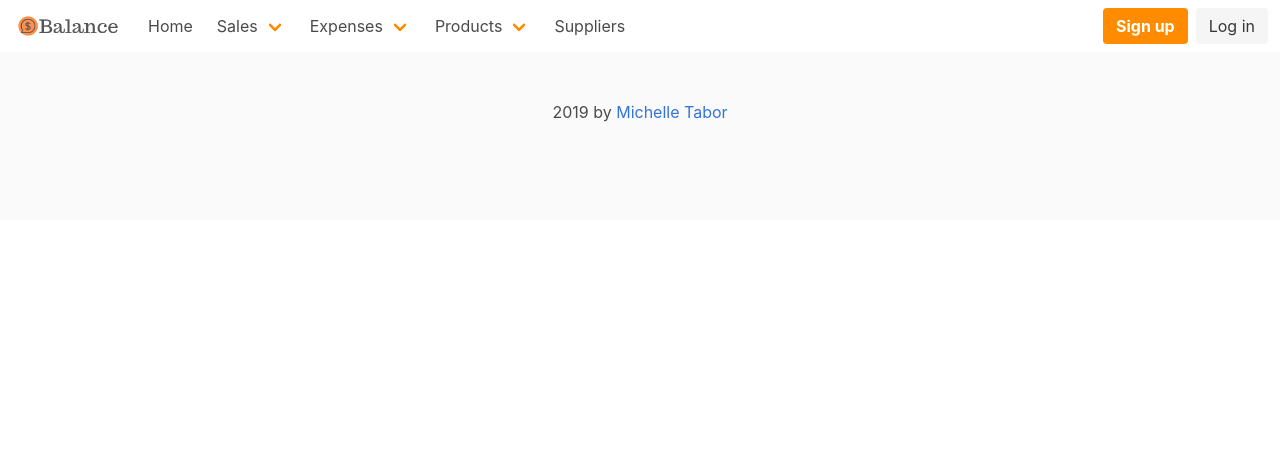
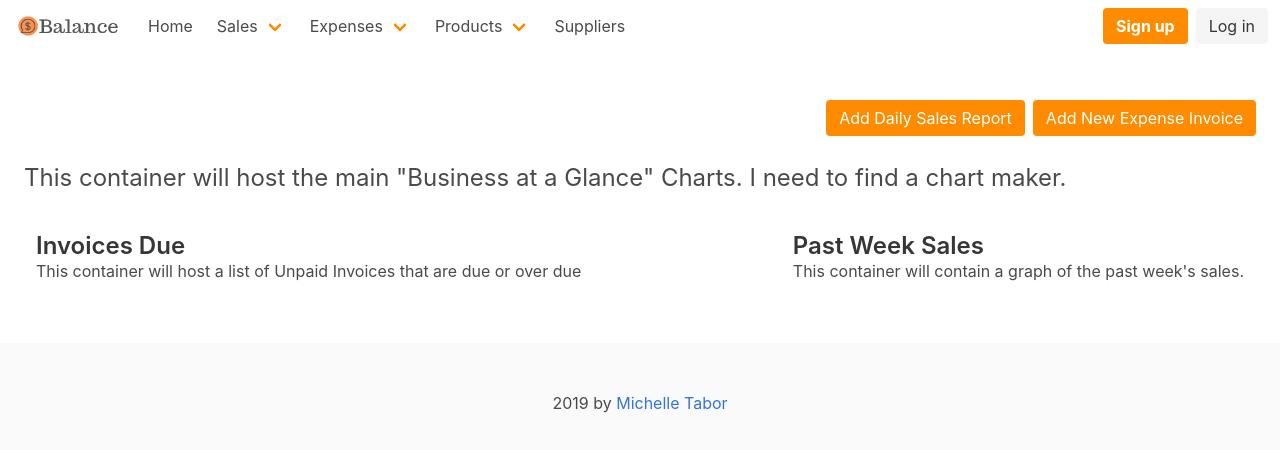
Before and after one commit to bortami/Balance, a website: page index.html in a window 1280 px wide. Drawn offline with nearby package versions, Linux system fonts and the light colour scheme.

Commit message:
working on templates

```diff
--- a/index.html
+++ b/index.html
@@ -94,7 +94,41 @@
     </div>
   </nav>
   <!-- End of NavBar -->
+  <!-- This is the content of the main page -->
+  <section class="section">
+    <div class="level">
+      <!-- Sub Nav Bar Area for "Quick Tasks" -->
+      <div class="level-left">
+        <div class="level-item">
 
+        </div></div>
+        <div class="level-right">
+          <div class="level-item buttons">
+            <a class="button is-primary orange">Add Daily Sales Report</a><a class="button is-primary orange">Add New
+              Expense Invoice</a>
+          </div>
+        </div>
+      </div>
+      <p class="content is-large">This container will host the main "Business at a Glance" Charts. I need to find a
+        chart
+        maker.</p>
+      <div class="level">
+        <div class="level-left">
+          <div class="level-item column">
+            <h4 class="title is-4">Invoices Due</h4>
+            <p class="content">This container will host a list of Unpaid Invoices that are due or over due</p>
+          </div>
+        </div>
+        <div class="level-right">
+          <div class="level-item column">
+            <h4 class="title is-4">Past Week Sales</h4>
+            <p class="content">This container will contain a graph of the past week's sales.</p>
+          </div>
+        </div>
+      </div>
+    </div>
+  </section>
+  <!-- End of main content -->
   <!-- Beginning of Footer -->
   <footer class="footer">
     <div class="content has-text-centered">
@@ -102,7 +136,7 @@
     </div>
   </footer>
   <!-- End of Footer -->
-  <script type="text/javascript" src="lib/main.js"></script>
+  <script type="text/javascript" src="_javascript/main.js"></script>
 </body>
 
 </html>
--- a/lib/main.js
+++ /dev/null
@@ -1,5 +0,0 @@
-'use strict';
-
-document.addEventListener('DOMContentLoaded', function () {
-  console.log('Hello Bulma!');
-});
```
